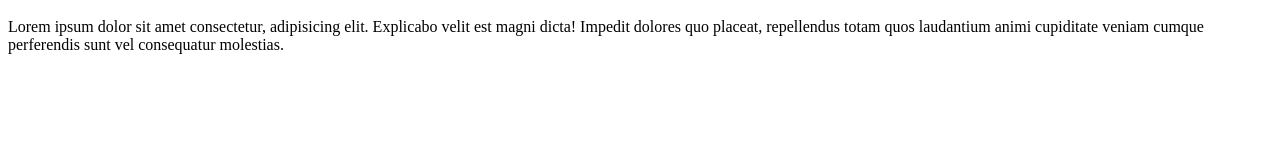
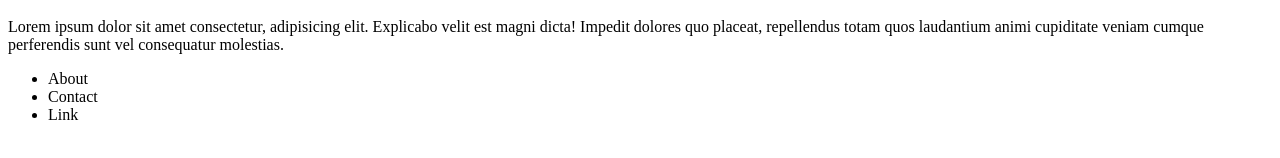
Before and after one commit to brimers/learn-git, a plain HTML site: page index.html in a window 1280 px wide. Shown: the part 136-294 px from the top of the page. Drawn offline with Linux system fonts and the light colour scheme.

Commit message:
add list to index

```diff
--- a/index.html
+++ b/index.html
@@ -8,5 +8,10 @@
 <body>
     <h1>Lorem ipsum dolor, sit amet consectetur adipisicing elit. Consequatur recusandae voluptate, tenetur eius totam iusto repellendus eaque facilis expedita error animi, quia saepe minus sunt, quas autem. Dolorem, rerum accusamus.</h1>
     <p>Lorem ipsum dolor sit amet consectetur, adipisicing elit. Explicabo velit est magni dicta! Impedit dolores quo placeat, repellendus totam quos laudantium animi cupiditate veniam cumque perferendis sunt vel consequatur molestias.</p>
+    <ul>
+        <li>About</li>
+        <li>Contact</li>
+        <li>Link</li>
+    </ul>
 </body>
 </html>
```
